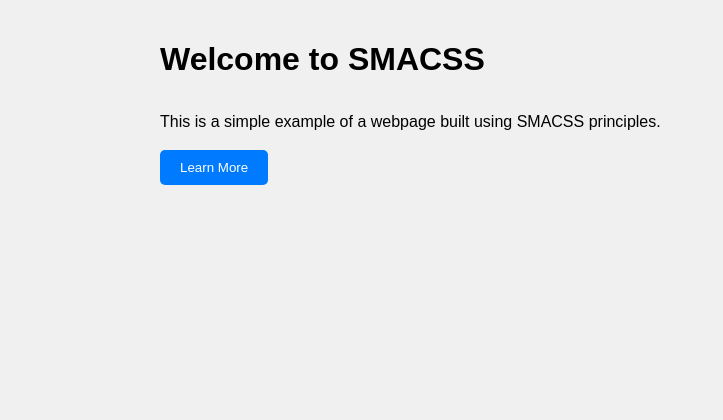
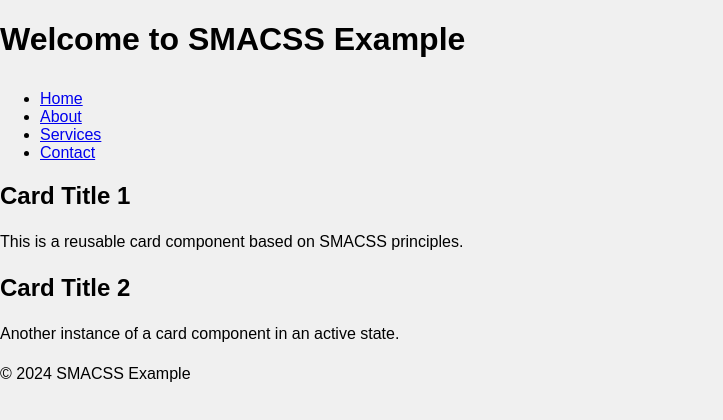
Before and after one commit to rodrigoramaryjoy123/Activity22, a plain HTML site: page index.html in a window 1280 px wide. Shown: the whole page, without its empty margins (0-723 px from the left). Drawn offline with Linux system fonts and the light colour scheme.

Commit message:
Update index.html

```diff
--- a/index.html
+++ b/index.html
@@ -1,14 +1,38 @@
 <!DOCTYPE html>
-<html>
+<html lang="en">
 <head>
-  <title>SMACSS Example</title>
-  <link rel="stylesheet" href="index.css">
+    <meta charset="UTF-8">
+    <meta name="viewport" content="width=device-width, initial-scale=1.0">
+    <link rel="stylesheet" href="index.css">
+    <title>SMACSS Example</title>
 </head>
 <body>
-  <div class="container">
-    <h1>Welcome to SMACSS</h1>
-    <p>This is a simple example of a webpage built using SMACSS principles.</p>
-    <button class="button button--primary">Learn More</button>
-  </div>
+    <header class="site-header">
+        <h1>Welcome to SMACSS Example</h1>
+        <nav class="site-nav">
+            <ul>
+                <li><a href="#">Home</a></li>
+                <li><a href="#">About</a></li>
+                <li><a href="#">Services</a></li>
+                <li><a href="#">Contact</a></li>
+            </ul>
+        </nav>
+    </header>
+
+    <main>
+        <section class="card">
+            <h2 class="card-title">Card Title 1</h2>
+            <p class="card-description">This is a reusable card component based on SMACSS principles.</p>
+        </section>
+
+        <section class="card card--active">
+            <h2 class="card-title">Card Title 2</h2>
+            <p class="card-description">Another instance of a card component in an active state.</p>
+        </section>
+    </main>
+
+    <footer class="site-footer">
+        <p>© 2024 SMACSS Example</p>
+    </footer>
 </body>
 </html>
```
